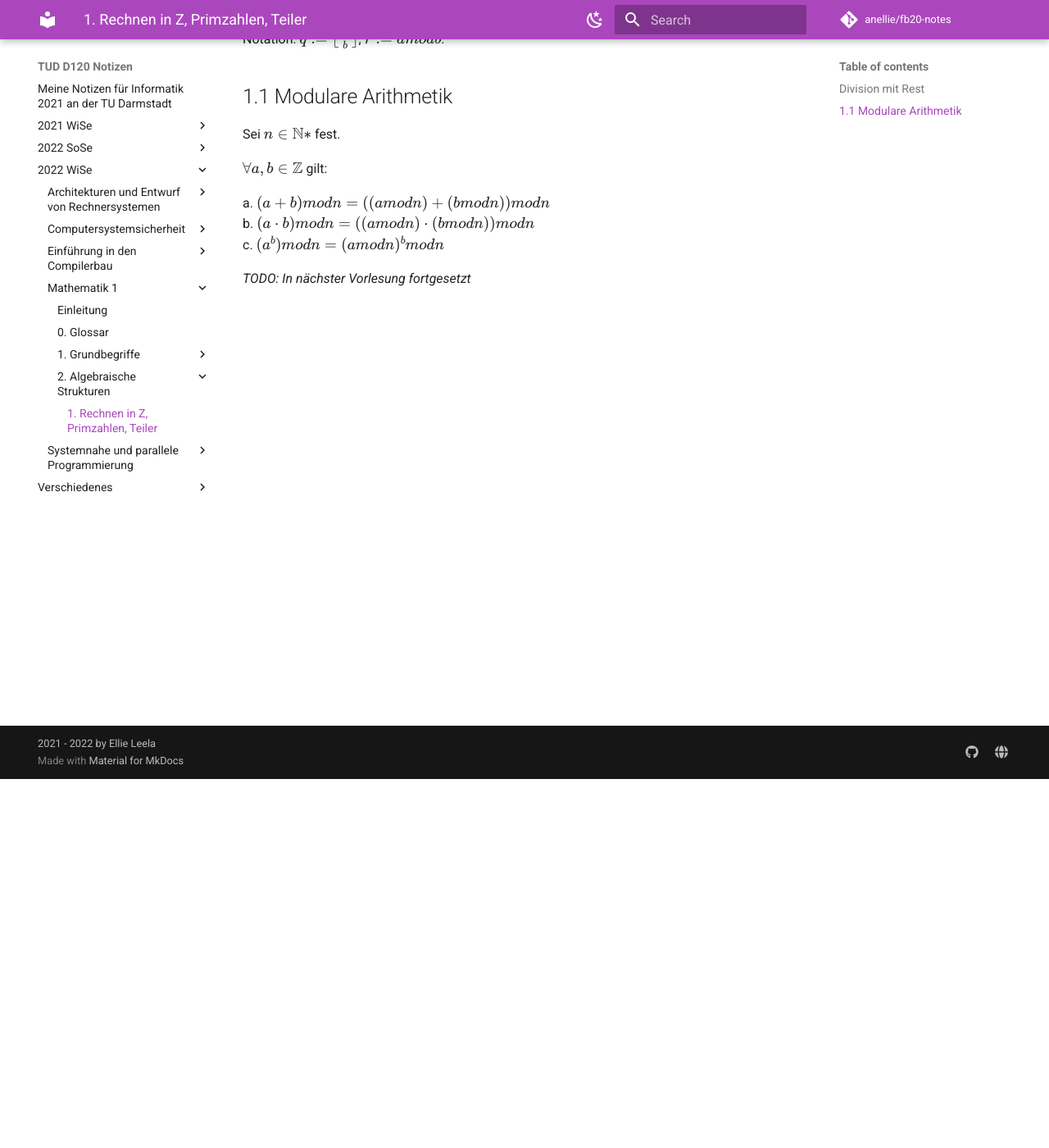
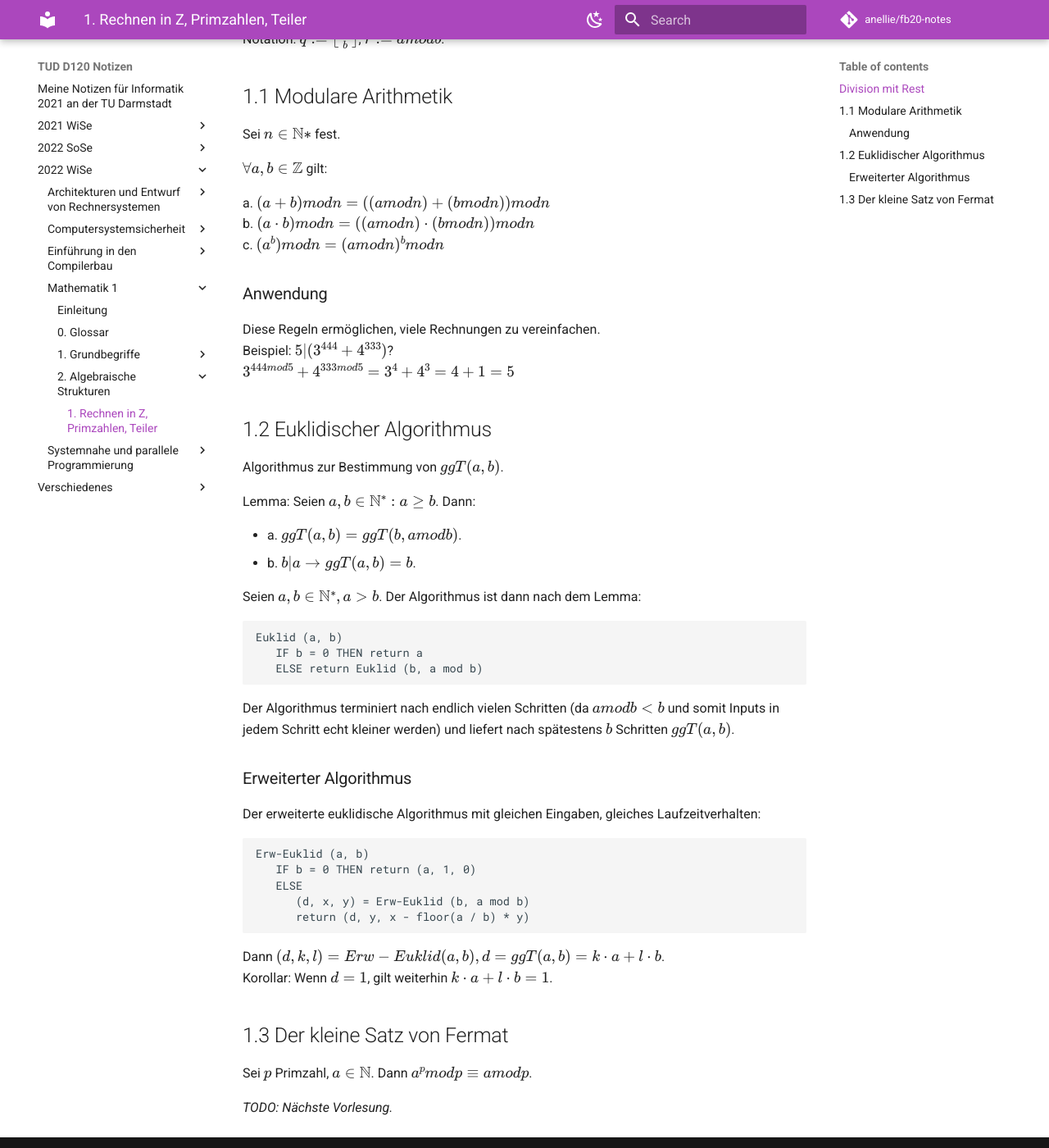
Before and after one commit to aurelilia/fb20-notes, an MkDocs documentation site: the page built from docs/2022 - WiSe/Mathematik 1/2. Algebraische Strukturen/1.md, in a window 1280 px wide and 1400 px high, scrolled down 450 px. Shown: the whole window at 82% size. Built offline with MkDocs 1.6.1 and Material for MkDocs 9.7.7, drawn with Linux system fonts in a browser that asks for light colours; comment, search, counter and statistics services are not loaded.

Commit message:
Math: next lecture

````diff
--- a/docs/2022 - WiSe/Mathematik 1/2. Algebraische Strukturen/1.md
+++ b/docs/2022 - WiSe/Mathematik 1/2. Algebraische Strukturen/1.md
@@ -24,4 +24,49 @@ a. $(a + b) mod n = ((a mod n) + (b mod n)) mod n$
 b. $(a \cdot b) mod n = ((a mod n) \cdot (b mod n)) mod n$
 c. $(a^b) mod n = (a mod n)^b mod n$
 
-*TODO: In nächster Vorlesung fortgesetzt*
+### Anwendung
+Diese Regeln ermöglichen, viele Rechnungen zu vereinfachen.
+Beispiel: $5 | (3^{444} + 4^{333})$?
+$3^{444 mod 5} + 4^{333 mod 5} = 3^4 + 4^3 = 4 + 1 = 5$
+
+
+## 1.2 Euklidischer Algorithmus
+Algorithmus zur Bestimmung von $ggT(a, b)$.
+
+Lemma: Seien $a, b \in \mathbb{N}^*: a \ge b$. Dann:
+
+- a. $ggT(a, b) = ggT(b, a mod b)$.
+- b. $b | a \to ggT(a, b) = b$.
+
+Seien $a, b \in \mathbb{N}^*, a > b$. Der Algorithmus ist dann nach dem Lemma:
+
+```
+Euklid (a, b)
+   IF b = 0 THEN return a
+   ELSE return Euklid (b, a mod b)
+```
+
+Der Algorithmus terminiert nach endlich vielen Schritten (da $a mod b < b$
+und somit Inputs in jedem Schritt echt kleiner werden) und liefert nach
+spätestens $b$ Schritten $ggT(a, b)$.
+
+### Erweiterter Algorithmus
+Der erweiterte euklidische Algorithmus mit gleichen Eingaben, gleiches
+Laufzeitverhalten:
+
+```
+Erw-Euklid (a, b)
+   IF b = 0 THEN return (a, 1, 0)
+   ELSE
+      (d, x, y) = Erw-Euklid (b, a mod b)
+      return (d, y, x - floor(a / b) * y)
+```
+
+Dann $(d, k, l) = Erw-Euklid(a, b), d = ggT(a, b) = k \cdot a + l \cdot b$.
+Korollar: Wenn $d = 1$, gilt weiterhin $k \cdot a + l \cdot b = 1$.
+
+
+## 1.3 Der kleine Satz von Fermat
+Sei $p$ Primzahl, $a \in \mathbb{N}$. Dann $a^p mod p \equiv a mod p$.
+
+*TODO: Nächste Vorlesung.*
````
Also changed, not shown: docs/2022 - WiSe/Mathematik 1/1. Grundbegriffe/4.md (+1 -2 lines), docs/2022 - WiSe/Mathematik 1/1.md (+3 -0 lines).
